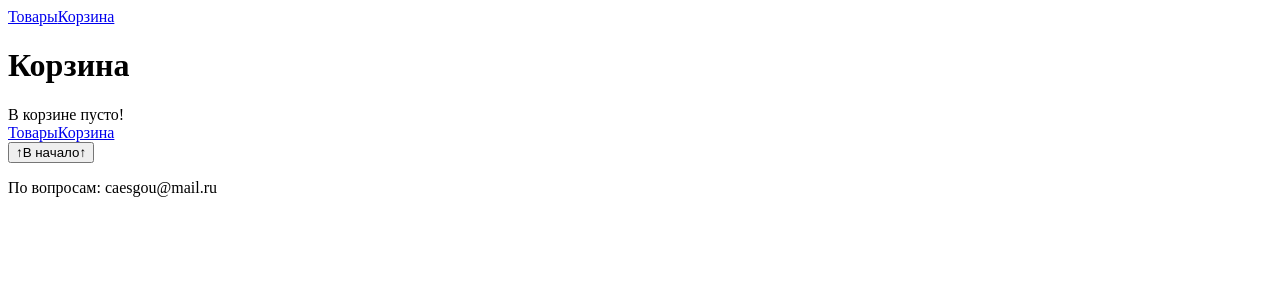
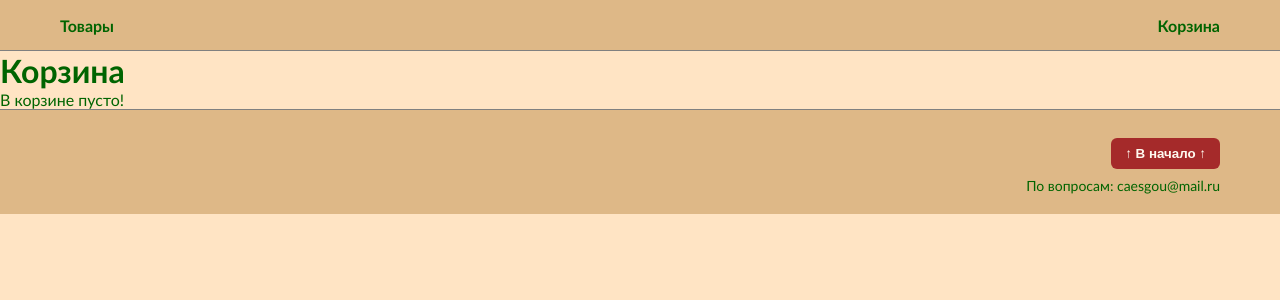
Before and after one commit to NMaDNOrangeN/vue-marketplace-api-app, a Vue app: page /#/cart in a window 1280 px wide. Shown: the top 300 px of the page. Built offline with nearby package versions, Linux system fonts and the light colour scheme.

Commit message:
added part of styles and some security features

```diff
--- a/src/App.vue
+++ b/src/App.vue
@@ -9,7 +9,7 @@ function to_home() {
 
 <template>
   <header>
-    <nav>
+    <nav class="container nav">
       <RouterLink to="/">Товары</RouterLink>
       <RouterLink to="/cart">Корзина</RouterLink>
     </nav>
@@ -17,12 +17,10 @@ function to_home() {
 
   <RouterView />
   <footer>
-    <nav>
-      <RouterLink to="/">Товары</RouterLink>
-      <RouterLink to="/cart">Корзина</RouterLink>
-    </nav>
-    <button class="button-to-home" @click="to_home">↑В начало↑</button>
-    <p>По вопросам: caesgou@mail.ru</p>
+    <div class="container footer-content">
+      <button class="btn" @click="to_home">↑ В начало ↑</button>
+      <p>По вопросам: caesgou@mail.ru</p>
+    </div>
   </footer>
 </template>
 
--- /dev/null
+++ b/src/assets/styles.css
@@ -0,0 +1,163 @@
+* {
+  box-sizing: border-box;
+  padding: 0;
+  margin: 0;
+}
+
+body {
+  background-color: bisque;
+  color: darkgreen;
+  font-family: "Gill Sans", "Gill Sans MT", Calibri, "Trebuchet MS", sans-serif;
+}
+
+a {
+  color: inherit;
+  text-decoration: none;
+}
+.container {
+  margin: 0 auto;
+  padding: 20px;
+  max-width: 1200px;
+  width: 100%;
+}
+
+header {
+  background-color: burlywood;
+  border-bottom: 1px solid gray;
+}
+
+footer {
+  background-color: burlywood;
+  border-top: 1px solid gray;
+}
+
+nav {
+  height: 50px;
+  display: flex;
+  justify-content: space-between;
+  align-items: center;
+}
+
+nav a {
+  font-weight: bold;
+}
+
+.footer-content {
+  display: flex;
+  flex-direction: column;
+  align-items: flex-end;
+  gap: 8px;
+}
+
+.footer-content button {
+  margin-top: 8px;
+}
+
+.footer-content p {
+  font-size: 14px;
+}
+
+.products {
+  gap: 20px;
+  display: flex;
+  justify-content: center;
+  align-items: center;
+  flex-direction: column;
+}
+
+.product-card {
+  background: floralwhite;
+  border-radius: 10px;
+  padding: 12px;
+  display: flex;
+  flex-direction: column;
+  gap: 8px;
+}
+
+.product-card img {
+  height: 250px;
+  width: 100%;
+  object-fit: contain;
+}
+
+.product-card button {
+  cursor: pointer;
+  border: none;
+  border-radius: 4px;
+  color: floralwhite;
+  background: brown;
+  padding: 8px;
+  margin-top: auto;
+  text-align: center;
+}
+
+.product-card button:hover {
+  background: lightcoral;
+}
+
+button {
+  background: brown;
+  color: floralwhite;
+  border: none;
+  cursor: pointer;
+  padding: 8px 14px;
+  border-radius: 6px;
+  font-weight: bold;
+  transition: background 0.2s;
+}
+
+button:hover {
+  background: lightcoral;
+}
+
+button:disabled {
+  opacity: 0.5;
+  cursor: default;
+}
+
+.pagination {
+  display: flex;
+  align-items: center;
+  justify-content: center;
+  margin: 20px 0;
+  gap: 12px;
+}
+
+.categories {
+  display: flex;
+  flex-wrap: wrap;
+  gap: 8px;
+  margin-bottom: 20px;
+}
+
+.categories select {
+  background: burlywood;
+  color: darkgreen;
+}
+
+.categories option {
+  background: brown;
+  color: floralwhite;
+}
+
+@media (max-width: 600px) {
+  .nav {
+    flex-direction: column;
+    height: auto;
+    padding: 8px 0;
+    gap: 8px;
+  }
+
+  .pagination {
+    flex-direction: column;
+  }
+
+  .categories {
+    justify-content: center;
+  }
+
+  .footer-content {
+    align-items: center;
+    text-align: center;
+  }
+}
--- a/src/components/ProductCard.vue
+++ b/src/components/ProductCard.vue
@@ -21,7 +21,7 @@ function addProductToCart() {
       <p>Оценка: {{ product.rating }}</p>
     </RouterLink>
 
-    <button class="product-card___add-to-cart" @click.stop="addProductToCart">
+    <button class="btn" @click.stop="addProductToCart">
       Добавить в корзину
     </button>
   </div>
--- a/src/main.js
+++ b/src/main.js
@@ -1,5 +1,6 @@
 import { createApp } from "vue";
 import App from "./App.vue";
 import router from "./router";
+import "./assets/styles.css";
 
 createApp(App).use(router).mount("#app");
--- a/src/pages/CartPage.vue
+++ b/src/pages/CartPage.vue
@@ -44,17 +44,15 @@ function clear() {
         <img :src="item.img" :alt="item.name" width="100px" />
         {{ item.name }} – {{ item.price }} руб. * {{ item.quantity }}
 
-        <button class="shopping-cart__remove" @click="remove(item.id)">
-          -
-        </button>
-        <button class="shopping-cart__add" @click="add(item)">+</button>
+        <button class="btn" @click="remove(item.id)">-</button>
+        <button class="btn" @click="add(item)">+</button>
       </li>
     </ul>
 
     <p class="shopping-cart__amount" v-if="cart.length > 0">
       Итого: {{ total }} руб.
     </p>
-    <button class="shopping-cart__clear" v-if="cart.length > 0" @click="clear">
+    <button class="btn" v-if="cart.length > 0" @click="clear">
       Очистить корзину
     </button>
   </div>
--- a/src/pages/MainPage.vue
+++ b/src/pages/MainPage.vue
@@ -1,14 +1,13 @@
 <script setup>
 import { ref, onMounted } from "vue";
 import ProductCard from "../components/ProductCard.vue";
-
-const API_URL = "https://nti.urfu.ru/api_exam";
+import { API_URL, API_KEY } from "../utils/extra.js";
 
 const products = ref([]);
 
 async function getProducts(page = 1) {
   const response = await fetch(
-    `${API_URL}/product?api_key=8R2S3r3aR5KIb2zR&page=${page}&category_id=${selectedCategory.value}`
+    `${API_URL}/product?api_key=${API_KEY}&page=${page}&category_id=${selectedCategory.value}`
   );
   return response.json();
 }
@@ -17,7 +16,7 @@ const categories = ref([]);
 const selectedCategory = ref(0);
 
 async function getCategories() {
-  const response = await fetch(`${API_URL}/category?api_key=8R2S3r3aR5KIb2zR`);
+  const response = await fetch(`${API_URL}/category?api_key=${API_KEY}`);
   return response.json();
 }
 
@@ -65,6 +64,7 @@ function nextPage() {
 </script>
 
 <template>
+  <div class="container">
     <div class="categories">
       <select
         class="categories__select"
@@ -84,7 +84,9 @@ function nextPage() {
         </option>
       </select>
     </div>
+  </div>
 
+  <div class="container">
     <div class="products">
       <ProductCard
         v-for="product in products"
@@ -92,24 +94,23 @@ function nextPage() {
         :product="product"
       ></ProductCard>
     </div>
+  </div>
 
+  <div class="container">
     <div class="pagingation">
-    <button
-      class="pagination__previous"
-      :disabled="currentPage === 1"
-      @click="previousPage"
-    >
+      <button class="btn" :disabled="currentPage === 1" @click="previousPage">
         Назад
       </button>
       <span class="pagination__pages">{{ currentPage }}/{{ totalPages }}</span>
       <button
-      class="pagination__next"
+        class="btn"
         :disabled="currentPage === totalPages"
         @click="nextPage"
       >
         Вперёд
       </button>
     </div>
+  </div>
 </template>
 
 <style scoped></style>
--- a/src/pages/ProductPage.vue
+++ b/src/pages/ProductPage.vue
@@ -1,14 +1,14 @@
 <script setup>
 import { ref, onMounted } from "vue";
 import { useRoute } from "vue-router";
+import { API_URL, API_KEY } from "../utils/extra.js";
 
-const API_URL = "https://nti.urfu.ru/api_exam";
 const route = useRoute();
 const product = ref(null);
 
 onMounted(async () => {
   const response = await fetch(
-    `${API_URL}/product/${route.params.id}?api_key=8R2S3r3aR5KIb2zR`
+    `${API_URL}/product/${route.params.id}?api_key=${API_KEY}`
   );
   product.value = await response.json();
 });
```
Also changed, not shown: 1 other file (tests, documents, lock files or other folders). Lines whose indentation alone changed are shown as unchanged.
